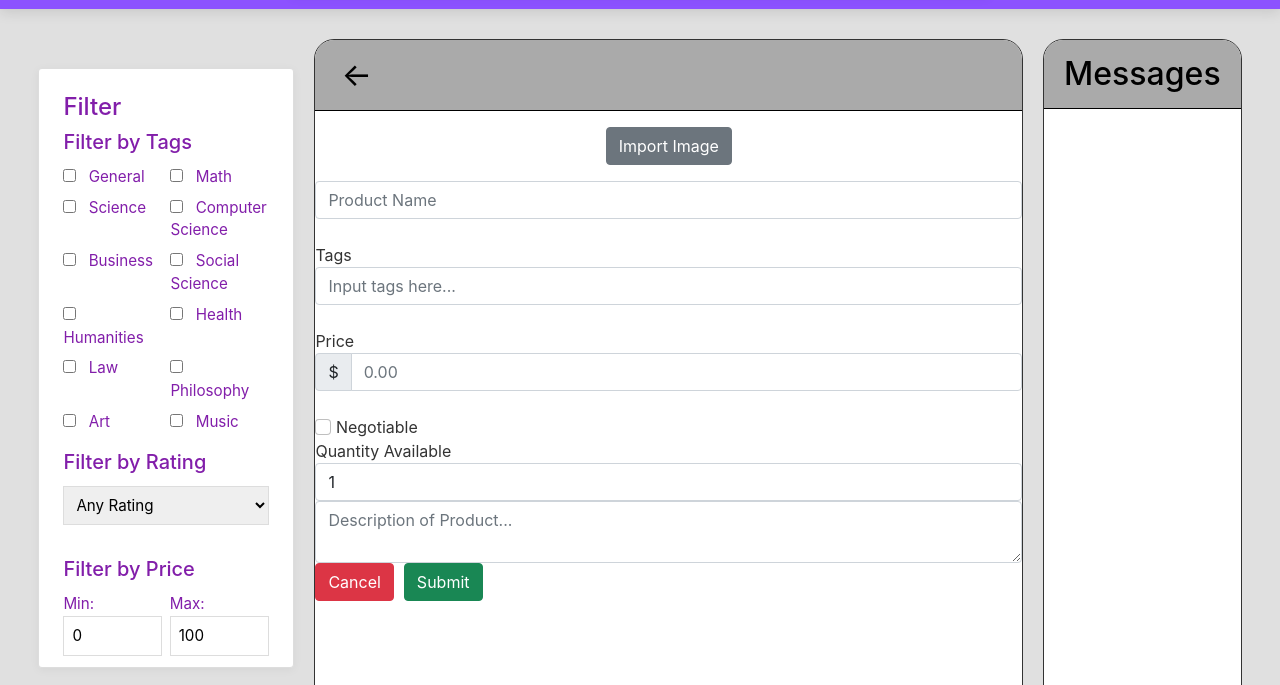
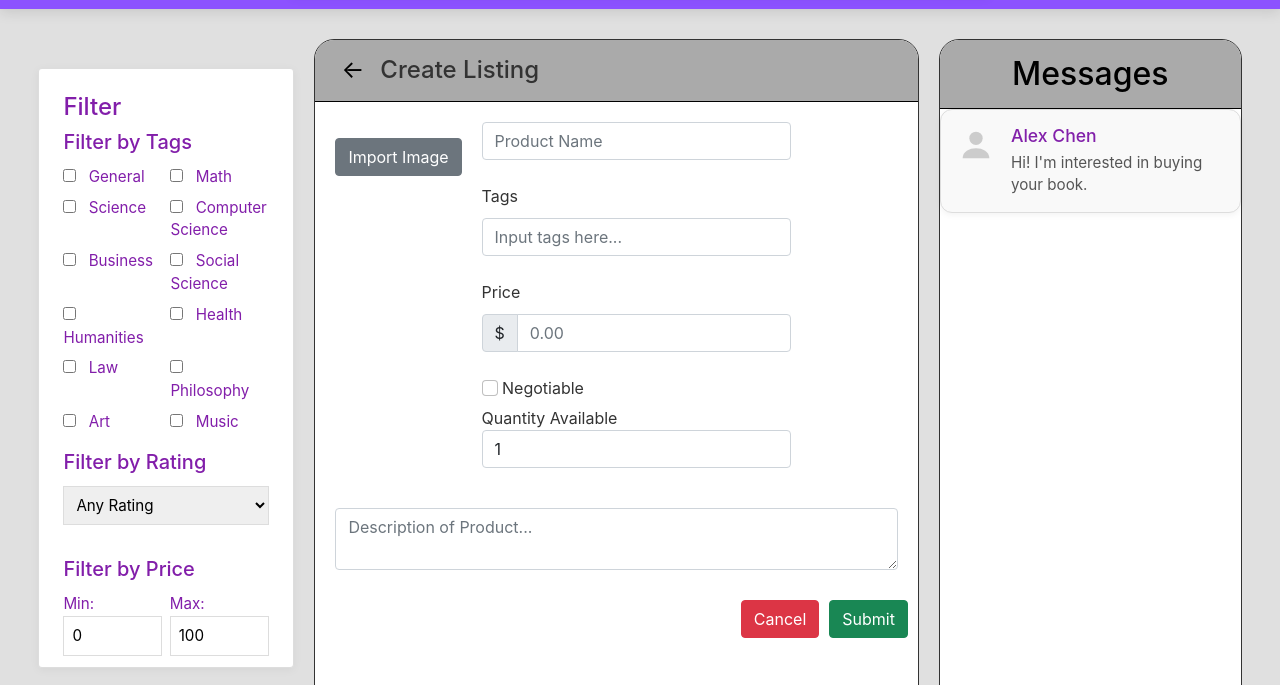
Before and after one commit to immelkins/MarketPlace, a plain HTML site: page html/listingpreview.html in a window 1280 px wide. Shown: the part 52-737 px from the top of the page. Drawn offline with nearby package versions, Linux system fonts and the light colour scheme.

Commit message:
Fixed CSS and added required form submit button js

```diff
--- a/css/listingpreview.css
+++ b/css/listingpreview.css
@@ -28,6 +28,18 @@
 #filter-container{
     width: 20vw;
 }
+/* Listing */
+.listings-heading {
+    display: flex;
+    align-items: center;
+    background-color: rgb(170, 170, 170);
+    border-radius: 19px 19px 0 0;
+    border-bottom: 1px solid rgb(0, 0, 0);
+    padding: 15px 20px;
+    box-sizing: border-box;
+    width: 100%;
+    gap: 10px;
+  }
 
 #listings-container{
     background-color: rgb(255, 255, 255);
@@ -37,6 +49,12 @@
     margin: 0 auto;
     padding-top: 0px;
 }
+
+ .listings-heading h1 {
+    margin: 0;
+    font-size: 24px;
+  }
+
 
 #listing-text{
     text-align: left;
@@ -73,10 +91,30 @@
 
 }
 
+.import-img-btn{
+    margin-top: 10px;
+}
+
+#tags-text,
+#price-text,
+.form-check-input,
+#quantity-text {
+    margin-bottom: 10px;
+}
+
+.descriptionInput {
+    width: 100%;
+    box-sizing: border-box;
+
+    padding: 20px;
+}
+
 .form-buttons{
     display: flex;
     gap: 10px;
-    align-items: right;
+    justify-content: flex-end;
+    margin-right: 10px;
+    margin-top: 10px;
 }
 
 #messages-container{
@@ -86,6 +124,40 @@
     border: 1px solid;
     text-align: center;
 }
+
+.message-card {
+    display: flex;
+    align-items: flex-start;
+    background-color: #f9f9f9;
+    border: 1px solid #ddd;
+    border-radius: 12px;
+    padding: 15px;
+    margin-bottom: 20px;
+    box-shadow: 0 2px 6px rgba(0, 0, 0, 0.05);
+    text-align: left;
+  }
+
+  .profile-icon {
+    margin-right: 15px;
+    flex-shrink: 0;
+  }
+
+  .message-info {
+    flex: 1;
+  }
+
+  .username {
+    margin: 0;
+    font-size: 1.1rem;
+    color: #8220aa;
+  }
+
+  .preview {
+    margin: 5px 0 0;
+    color: #555;
+    font-size: 0.95rem;
+  }
+
 
 #filter-text,
 #listing-text,
--- a/css/market.css
+++ b/css/market.css
@@ -56,7 +56,7 @@
     border: none;
 }
 
-#messages-container {
+#messages-container{
     background-color: rgb(255, 255, 255);
     border-radius: 20px;
     padding-bottom: 200%;
@@ -65,10 +65,37 @@
     text-align: center;
 }
 
-#filter-text,
-#listing-text,
-#messages-text {
-    margin-top: 0;
+.message-card {
+  display: flex;
+  align-items: flex-start;
+  background-color: #f9f9f9;
+  border: 1px solid #ddd;
+  border-radius: 12px;
+  padding: 15px;
+  margin-bottom: 20px;
+  box-shadow: 0 2px 6px rgba(0, 0, 0, 0.05);
+  text-align: left;
+}
+
+.profile-icon {
+  margin-right: 15px;
+  flex-shrink: 0;
+}
+
+.message-info {
+  flex: 1;
+}
+
+.username {
+  margin: 0;
+  font-size: 1.1rem;
+  color: #8220aa;
+}
+
+.preview {
+  margin: 5px 0 0;
+  color: #555;
+  font-size: 0.95rem;
 }
 
 :root {
--- a/html/listingpreview.html
+++ b/html/listingpreview.html
@@ -89,11 +89,13 @@
             </div>
 
             <div id='listings-container'>
-                <h2 class="other" id="listing-text"><button id="back-btn">←</button></h2>
-
+                <div class="listings-heading">
+                    <h1 id="listing-text"><button id="back-btn" onclick="location.href='market.html'">←</button></h1>
+                    <h1>Create Listing</h1>
+                </div>
                 <!-- Add New Listing Form -->
                 <form id="add-new-listing">
-                    <div class=".form-wrapper">
+                    <div class="form-wrapper">
                         <div class="mb-3 text-center">
                             <!-- Image Preview -->
                             <div class="mt-3">
@@ -101,8 +103,10 @@
                             </div>
 
                             <!-- Import Button -->
+                            <div class="import-img-btn">
                                 <input type="file" id="imageInput" accept="image/*" hidden>
                                 <label for="imageInput" class="btn btn-secondary">Import Image</label>
+                            </div>
                         </div>
 
                         <div class="info-section">
@@ -115,11 +119,18 @@
                             <input class="form-control" type="text" placeholder="Input tags here...">
 
                             <!-- Price -->
-                            <br><label for="price">Price</label>
+                            <br><label id="price-text">Price</label>
                             <div class="input-group">
                                 <span class="input-group-text">$</span>
-                                <input type="number" id="price" class="form-control" placeholder="0.00" min="0"
-                                    step="0.01" required>
+                                <input
+                                    type="number"
+                                    id="price"
+                                    class="form-control"
+                                    placeholder="0.00"
+                                    min="0"
+                                    step="0.01"
+                                    required
+                                >
                             </div>
 
                             <!-- Negotiables -->
@@ -129,25 +140,42 @@
                             <!-- Quantity Available -->
                             <br><label>Quantity Available</label>
                             <input class="form-control" type="number" min="1" value="1">
+                        </div>
+                    </div>
 
+                    <div class="end-form">
                         <!-- Description -->
-                            <textarea class="form-control" type="text" placeholder="Description of Product..."
-                                id="descriptionInput" required></textarea>
+                        <div class="descriptionInput">
+                            <textarea class="form-control" placeholder="Description of Product..." required></textarea>
+                        </div>
 
                         <!-- Delete and Submit buttons -->
                         <div class="form-buttons">
-                                <button type="button" id="cancel-btn" class="btn btn-danger"
-                                    onclick="cancelListingForm()">Cancel</button>
-                                <button type="submit" class="btn btn-success" onclick="addListing()">Submit</button>
+                            <button type="button" id="cancel-btn" class="btn btn-danger" onclick="location.href='market.html'">Cancel</button>
+                            <button type="submit" class="btn btn-success">Submit</button>
                         </div>
                     </div>
-                    </div>
+
                 </form>
 
             </div>
 
-            <div id='messages-container'>
+            <div id = 'messages-container'>
                 <h2 class="other" id="messages-text">Messages</h2>
+                <div class="message-card">
+                    <div class="profile-icon">
+                      <!-- Placeholder Circle Icon -->
+                      <svg viewBox="0 0 24 24" fill="#ccc" width="40" height="40">
+                        <circle cx="12" cy="8" r="4"/>
+                        <path d="M4 20c0-4 4-6 8-6s8 2 8 6" fill="#ccc"/>
+                      </svg>
+                    </div>
+                    <div class="message-info">
+                      <h4 class="username">Alex Chen</h4>
+                      <p class="preview">Hi! I'm interested in buying your book.</p>
+                    </div>
+                  </div>
+
             </div>
 
         </div>
--- a/js/listingpreview.js
+++ b/js/listingpreview.js
@@ -22,3 +22,19 @@ input.addEventListener('change', function () {
         preview.style.display = 'none';
     }
 });
+
+
+// Checking if all required inputs are filled out before submitting
+document.getElementById('add-new-listing').addEventListener('submit', function (event) {
+    event.preventDefault(); // Prevent default submission
+
+    const form = event.target;
+
+    if (form.checkValidity()) {
+        // All required fields are filled — redirect to market.html
+        window.location.href = 'market.html';
+    } else {
+        // Show validation error messages
+        form.reportValidity();
+    }
+});
```
Also changed, not shown: html/market.html (+18 -3 lines). Lines whose indentation alone changed are shown as unchanged.
